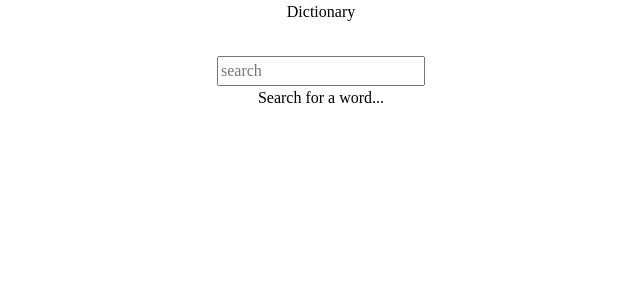
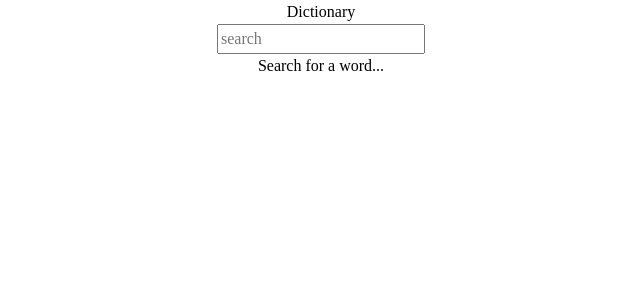
Before and after one commit to dianajohnson13/dictionary, a React (Create React App) app: page / in a window 1280 px wide. Shown: the top 300 px of the page, without its empty margins (319-959 px from the left). Built offline with nearby package versions, Linux system fonts and the light colour scheme.

Commit message:
more style updates

```diff
--- a/src/App.css
+++ b/src/App.css
@@ -2,7 +2,7 @@
   text-align: center;
 }
 
-.main-content {
-  max-width: 1440px;
-  margin: 2rem;
+.main {
+  max-width: 737px;
+  margin: auto;
 }
--- a/src/App.js
+++ b/src/App.js
@@ -16,10 +16,10 @@ function App() {
       <header>
         <p>Dictionary</p>
       </header>
-      <div class="main-content">
+      <main className="main">
           <input type="text" placeholder='search' onKeyDown={handleSearch}/>
           <DictionaryPage word={word} />
-      </div>
+      </main>
       {/* TO-DO: footer */}
     </div>
   );
--- a/src/components/EntryHeader.js
+++ b/src/components/EntryHeader.js
@@ -10,7 +10,7 @@ function EntryHeader({
     }
 
     return (
-        <div class="entry-header">
+        <div className="entry-header">
             <div>
                 <h1>{word}</h1>
                 {phonetic && phonetic.text ? (<p>{phonetic.text}</p>) : null}
```
